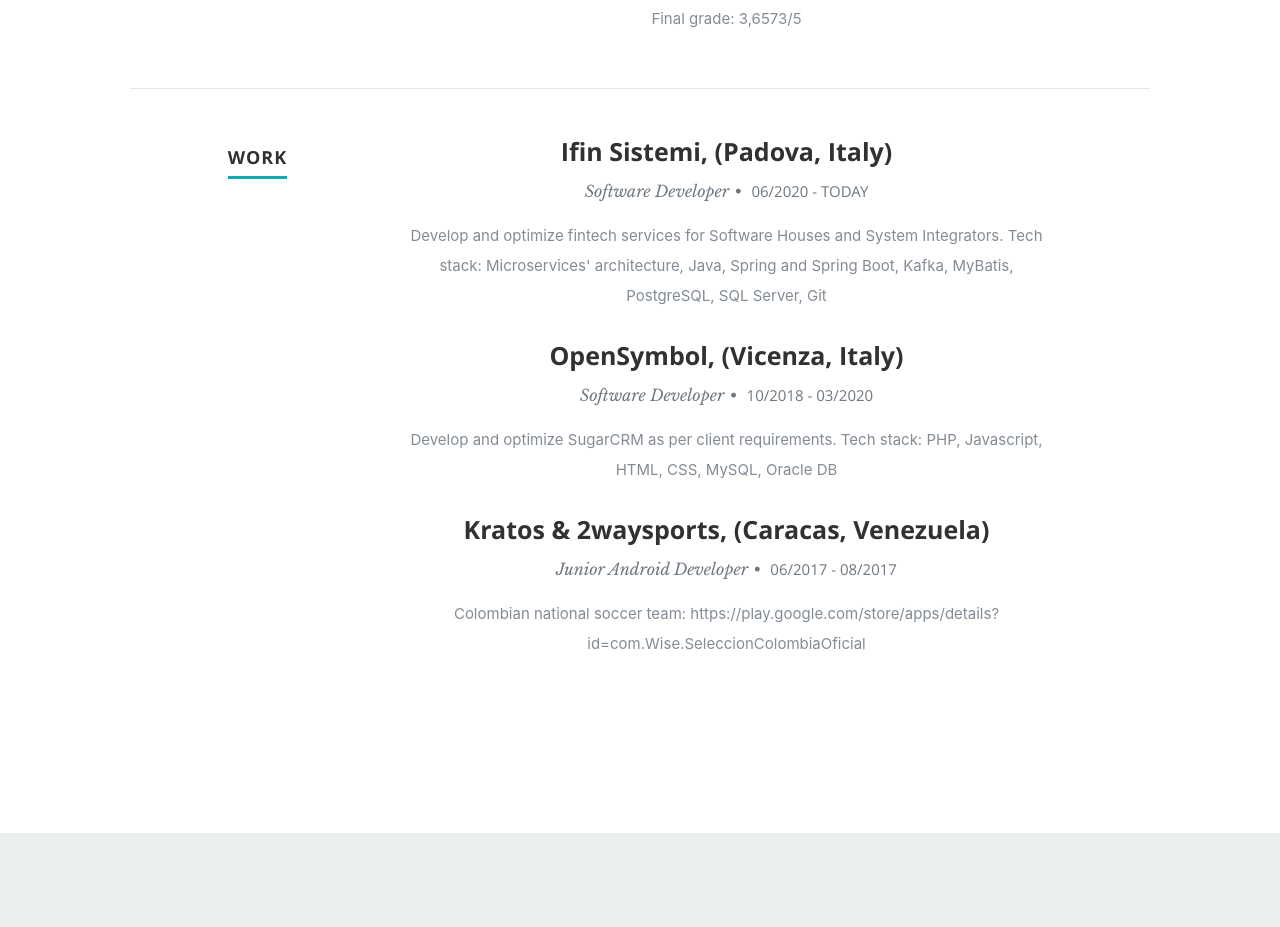
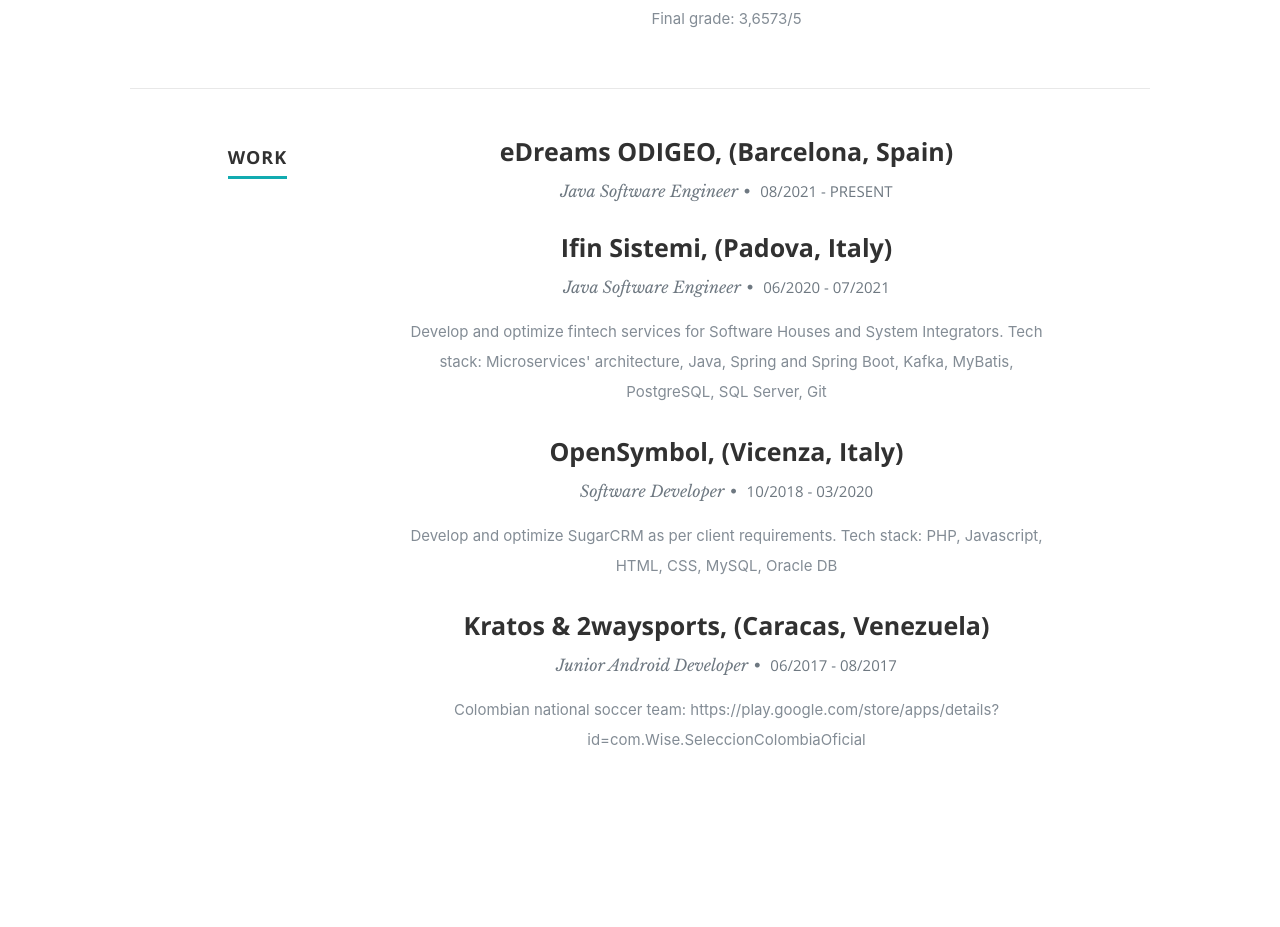
Before and after one commit to giannimanilia/giannimanilia.github.io, a React (Create React App) app: page / in a window 1280 px wide. Shown: the part 1700-2627 px from the top of the page. Built offline with nearby package versions, Linux system fonts and the light colour scheme.

Commit message:
Added eDreams ODIGEO to resume

```diff
--- a/src/resume_data.js
+++ b/src/resume_data.js
@@ -47,11 +47,19 @@
 	],
 	"work":[
 		{
+			"company":"eDreams ODIGEO",
+			"location":"Barcelona, Spain",
+			"position":"Java Software Engineer",
+			"startDate":"08/2021",
+			"endDate":"PRESENT",
+			"description":""
+		},
+		{
 			"company":"Ifin Sistemi",
 			"location":"Padova, Italy",
-			"position":"Software Developer",
+			"position":"Java Software Engineer",
 			"startDate":"06/2020",
-			"endDate":"TODAY",
+			"endDate":"07/2021",
 			"description":"Develop and optimize fintech services for Software Houses and System Integrators. Tech stack: Microservices' architecture, Java, Spring and Spring Boot, Kafka, MyBatis, PostgreSQL, SQL Server, Git"
 		},
 		{
```
